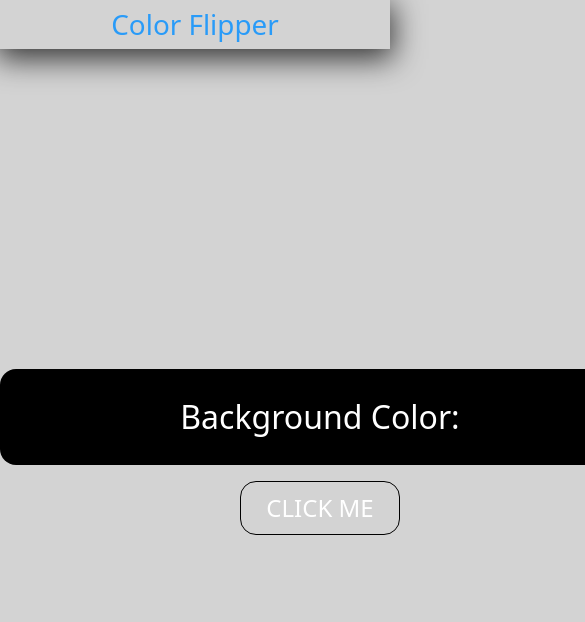
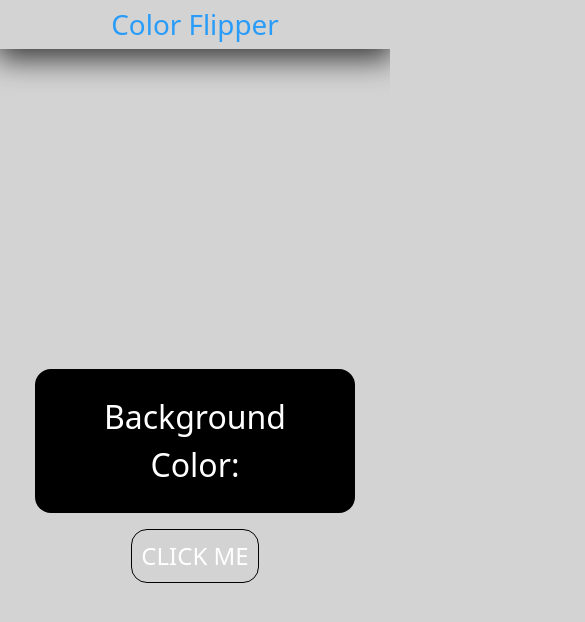
Before and after one commit to danielfeitosa4/beginnerJavascriptProjects, a plain HTML site: page 01-color-flipper/index.html in a window 390 px wide. Shown: the top 622 px of the page, 585 px wide, since content can reach past the window. Drawn offline with nearby package versions, Linux system fonts and the light colour scheme.

Commit message:
responsividade do projeto

```diff
--- a/01-color-flipper/css/style.css
+++ b/01-color-flipper/css/style.css
@@ -42,3 +42,13 @@ h1 {
   border-radius: 1rem;
   color: white;
 }
+
+@media (max-width: 700px) {
+  .color-panel{
+    width: 20rem;
+  }
+
+  .random-button {
+    width: 8rem;
+  }
+}
```
